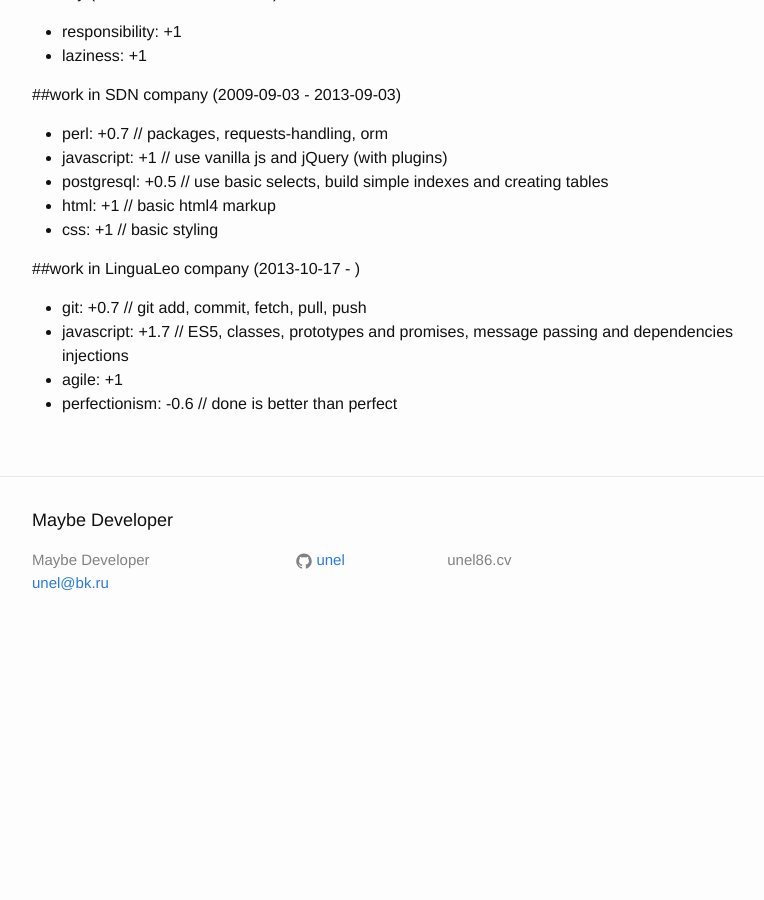
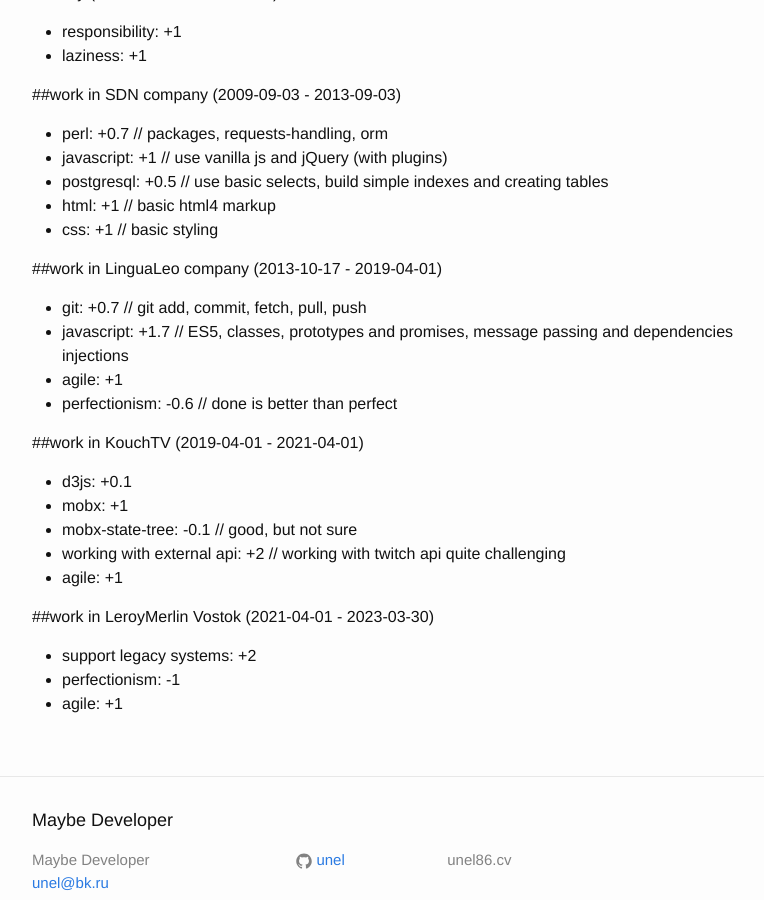
Before and after one commit to unel/unel.github.io, a Jekyll site: the page built from events.md, in a window 1280 px wide and 900 px high, scrolled down 435 px. Shown: the whole window, without its empty margins (238-1002 px from the left). Built offline with Jekyll 4.4.1, drawn with Linux system fonts in a browser that asks for light colours; before the commit the page ends 1242 px from its top, so only the background shows below that.

Commit message:
Update events.yml

```diff
--- a/_data/events.yml
+++ b/_data/events.yml
@@ -72,6 +72,7 @@
 - type: work
   title: work in LinguaLeo company
   start-date: 2013-10-17
+  end-date: 2019-04-01
 
   skills-impact:
     - skill: git
@@ -88,3 +89,41 @@
     - skill: perfectionism
       delta: -0.6
       comment: "done is better than perfect"
+
+- type: work
+  title: work in KouchTV
+  start-date: 2019-04-01
+  end-date: 2021-04-01
+
+  skills-impact:
+    - skill: d3js
+      delta: +0.1
+
+    - skill: mobx
+      delta: +1
+
+    - skill: mobx-state-tree
+      delta: -0.1
+      comment: good, but not sure
+
+    - skill: working with external api
+      delta: +2
+      comment: working with twitch api quite challenging
+
+    - skill: agile
+      delta: +1
+
+- type: work
+  title: work in LeroyMerlin Vostok
+  start-date: 2021-04-01
+  end-date: 2023-03-30
+
+  skills-impact:
+    - skill: support legacy systems
+      delta: +2
+
+    - skill: perfectionism
+      delta: -1
+
+    - skill: agile
+      delta: +1
```
